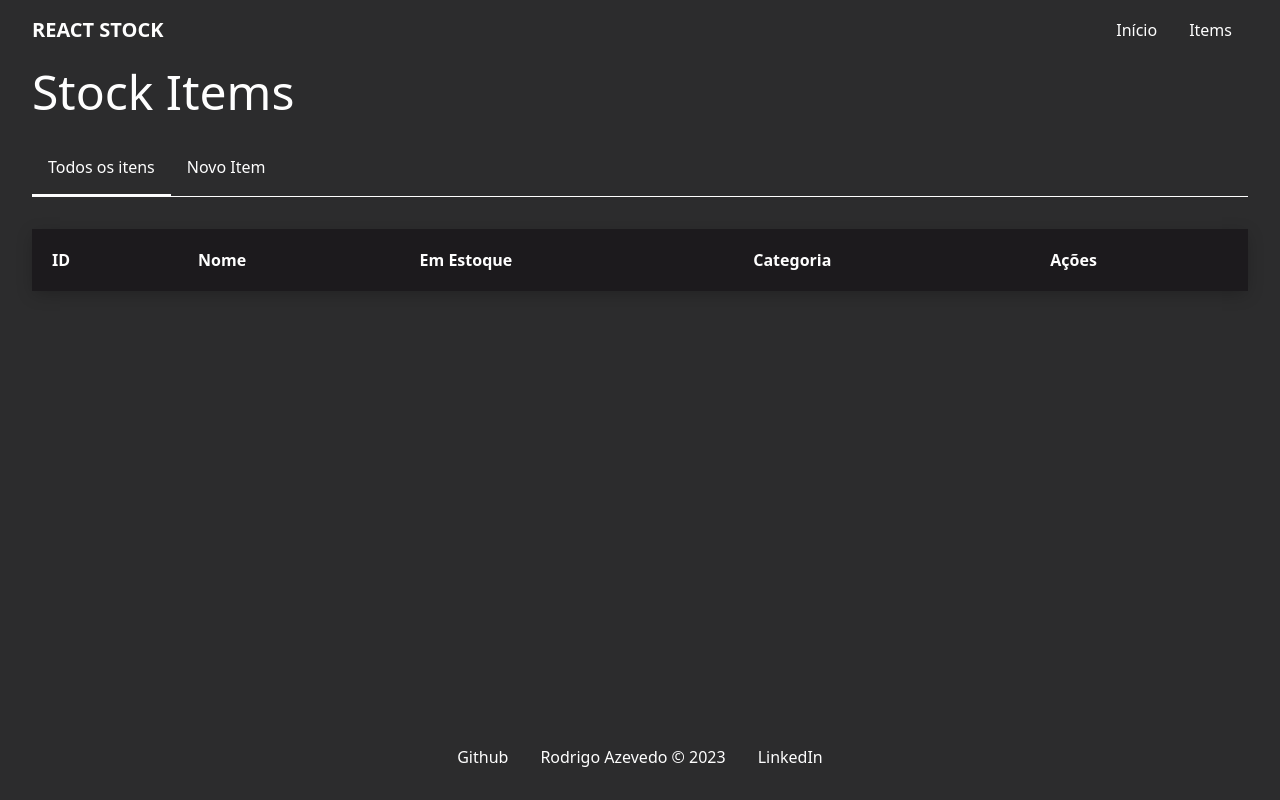
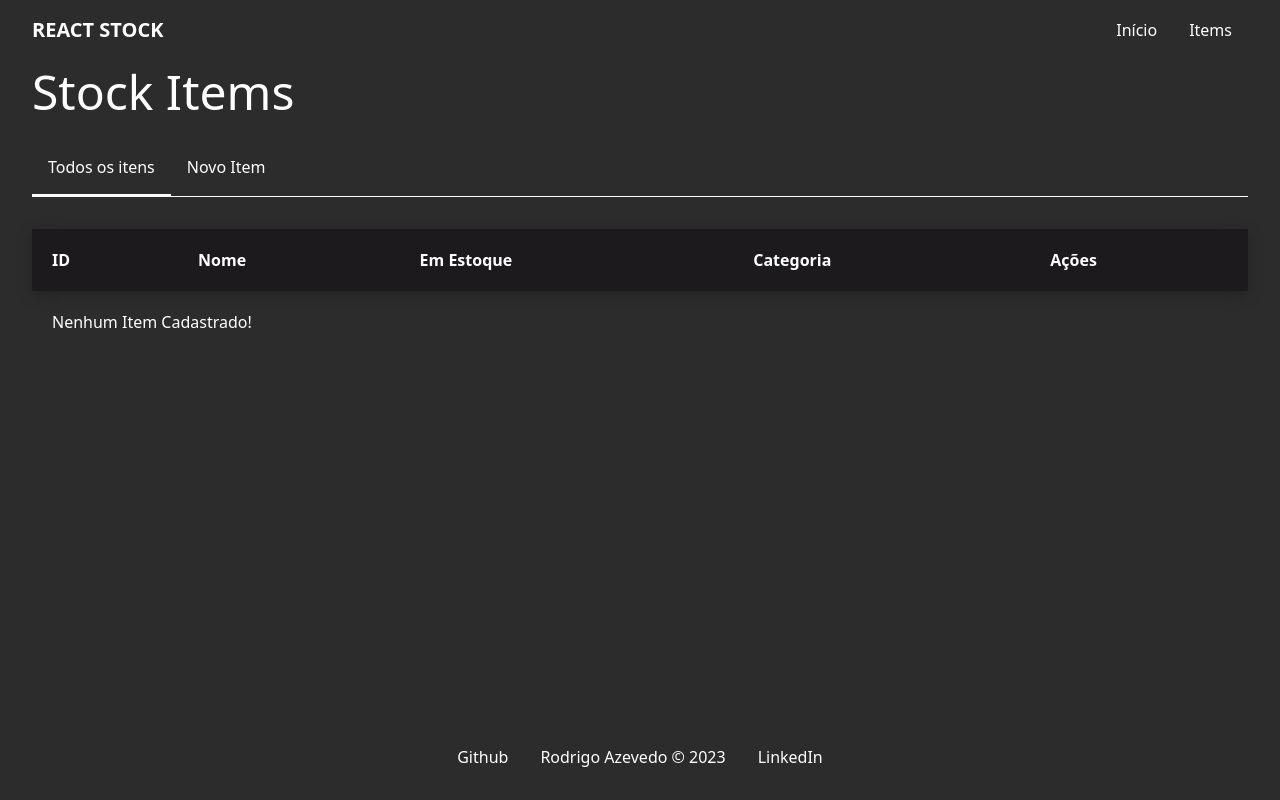
Before and after one commit to RodrigoAzvdd/React-Stock, a React (Vite) app: page /React-Stock/items in a window 1280 px wide. Built offline with nearby package versions, Linux system fonts and the light colour scheme.

Commit message:
update render home

```diff
--- a/src/components/ItemsTable.jsx
+++ b/src/components/ItemsTable.jsx
@@ -17,7 +17,8 @@ export default function ItemsTable() {
                 </tr>
             </thead>
             <tbody className="tbody">
-                {items.map((item) => (
+                {items.length > 0 ?
+                    items.map((item) => (
                         <tr className="tr" key={item.id}>
                             <td>{item.id}</td>
                             <td>{item.name}</td>
@@ -33,7 +34,16 @@ export default function ItemsTable() {
                                 <DeleteButton itemId={item.id} itemName={item.name} />
                             </td>
                         </tr>
-                ))}
+                    ))
+                    :
+                    (
+                        <tr>
+                            <td colSpan={5}>
+                                Nenhum Item Cadastrado!
+                            </td>
+                        </tr>
+                    )
+                }
             </tbody>
         </table>
     )
--- a/src/pages/Home.jsx
+++ b/src/pages/Home.jsx
@@ -61,7 +61,7 @@ export default function Home() {
               {recentItems.length <= 0 ?
                 (
                   <tr>
-                    <td colSpan={2}>Nenhum item cadastrado</td>
+                    <td colSpan={2}>Nenhum Item Cadastrado!</td>
                   </tr>
                 )
                 :
@@ -91,7 +91,7 @@ export default function Home() {
                 lowQuantityItemsList.length <= 0 ?
                   (
                     <tr>
-                      <td colSpan={3}>Nenhum item cadastrado</td>
+                      <td colSpan={3}>Nenhum Item Cadastrado!</td>
                     </tr>
                   )
                   :
```
Lines whose indentation alone changed are shown as unchanged.
